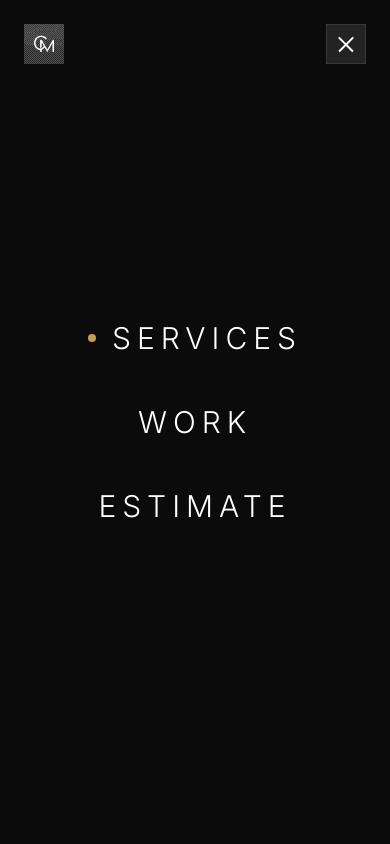
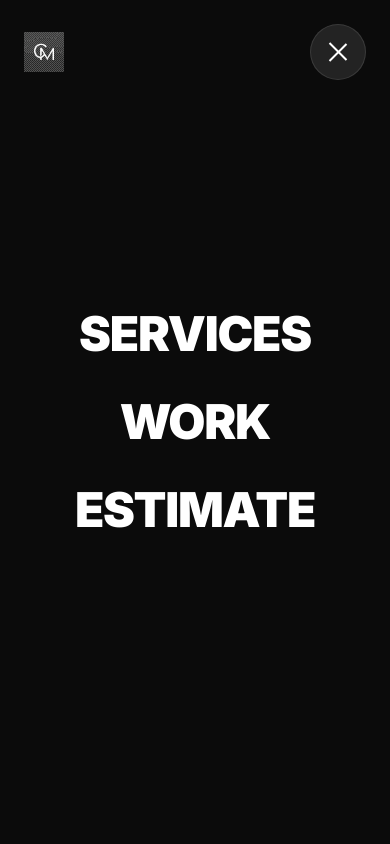
Before and after one commit to waximhq-spec/BH-MARKETING-WEB, a Next.js app: page / in a window 390 px wide. Both pictures are taken after a click on the button "Toggle mobile menu". Shown: the top 844 px of the page. Built offline with nearby package versions, Linux system fonts and the light colour scheme.

Commit message:
Update mobile navbar: circular button and bold/strong navigation links

```diff
--- a/components/Navbar.tsx
+++ b/components/Navbar.tsx
@@ -62,28 +62,28 @@ export default function Navbar() {
 
         <motion.button
           className={clsx(
-            "md:hidden flex flex-col items-center justify-center space-y-1.5 z-[110] relative w-10 h-10 focus:outline-none rounded-none transition-colors border border-white/10",
+            "md:hidden flex flex-col items-center justify-center space-y-1.5 z-[110] relative w-14 h-14 focus:outline-none rounded-full transition-colors border border-white/10",
             menuOpen ? "bg-white/10" : "bg-black/20 backdrop-blur-sm"
           )}
           onClick={() => setMenuOpen(!menuOpen)}
           aria-label="Toggle mobile menu"
           animate={{
-            boxShadow: ["0px 0px 0px rgba(255,255,255,0)", "0px 0px 12px rgba(255,255,255,0.5)", "0px 0px 0px rgba(255,255,255,0)"]
+            boxShadow: menuOpen ? ["0px 0px 0px rgba(255,255,255,0)", "0px 0px 0px rgba(255,255,255,0)"] : ["0px 0px 0px rgba(255,255,255,0)", "0px 0px 20px rgba(255,255,255,0.2)", "0px 0px 0px rgba(255,255,255,0)"]
           }}
-          transition={{ repeat: Infinity, duration: 3, ease: "easeInOut" }}
+          transition={{ repeat: Infinity, duration: 4, ease: "easeInOut" }}
           whileTap={{ scale: 0.9 }}
         >
           <motion.span
             animate={{ rotate: menuOpen ? 45 : 0, y: menuOpen ? 7.5 : 0 }}
-            className="block w-5 h-[1.5px] bg-white rounded-none"
+            className="block w-6 h-[2px] bg-white rounded-none"
           />
           <motion.span
             animate={{ opacity: menuOpen ? 0 : 1 }}
-            className="block w-5 h-[1.5px] bg-white rounded-none"
+            className="block w-6 h-[2px] bg-white rounded-none"
           />
           <motion.span
             animate={{ rotate: menuOpen ? -45 : 0, y: menuOpen ? -7.5 : 0 }}
-            className="block w-5 h-[1.5px] bg-white rounded-none"
+            className="block w-6 h-[2px] bg-white rounded-none"
           />
         </motion.button>
       </nav>
@@ -95,30 +95,28 @@ export default function Navbar() {
             initial={{ opacity: 0, y: "-100%" }}
             animate={{ opacity: 1, y: 0 }}
             exit={{ opacity: 0, y: "-100%" }}
-            transition={{ duration: 0.5, ease: [0.76, 0, 0.24, 1] }}
+            transition={{ duration: 0.6, ease: [0.76, 0, 0.24, 1] }}
             className="fixed inset-0 z-[90] bg-[#0b0b0b] flex flex-col items-center justify-center min-h-screen"
             onClick={() => setMenuOpen(false)}
           >
-            <ul className="flex flex-col items-center justify-center space-y-12 text-3xl sm:text-4xl tracking-[0.2em] uppercase font-light text-center w-full px-6">
+            <ul className="flex flex-col items-center justify-center space-y-10 text-5xl sm:text-6xl tracking-tight uppercase font-black text-center w-full px-6">
               {navLinks.map((link, i) => (
                 <motion.li
                   key={link.name}
-                  initial={{ opacity: 0, scale: 0.9 }}
-                  animate={{ opacity: 1, scale: 1 }}
-                  exit={{ opacity: 0, scale: 0.9 }}
-                  transition={{ delay: 0.1 + i * 0.1, duration: 0.4 }}
+                  initial={{ opacity: 0, y: 30 }}
+                  animate={{ opacity: 1, y: 0 }}
+                  exit={{ opacity: 0, y: 30 }}
+                  transition={{ delay: 0.2 + i * 0.1, duration: 0.5, ease: "easeOut" }}
                 >
                   <Link
                     href={link.href}
                     className="flex items-center hover:text-gold-500 transition-colors text-white"
                     onClick={() => setMenuOpen(false)}
                   >
-                    {link.name === "Services" && <span className="w-2 h-2 rounded-full bg-gold-500 mr-4"></span>}
                     {link.name}
                   </Link>
                 </motion.li>
               ))}
-
             </ul>
           </motion.div>
         )}
```
